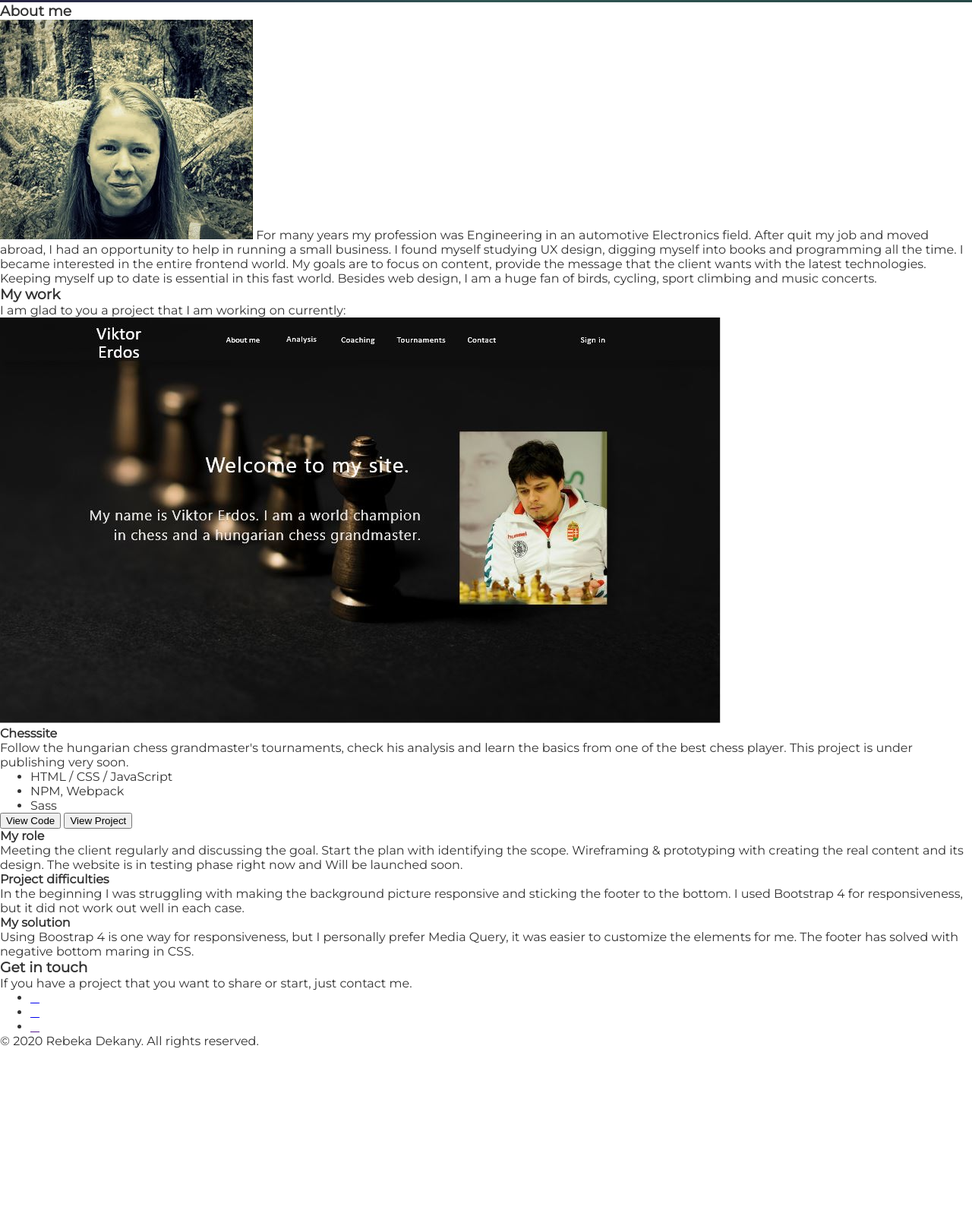
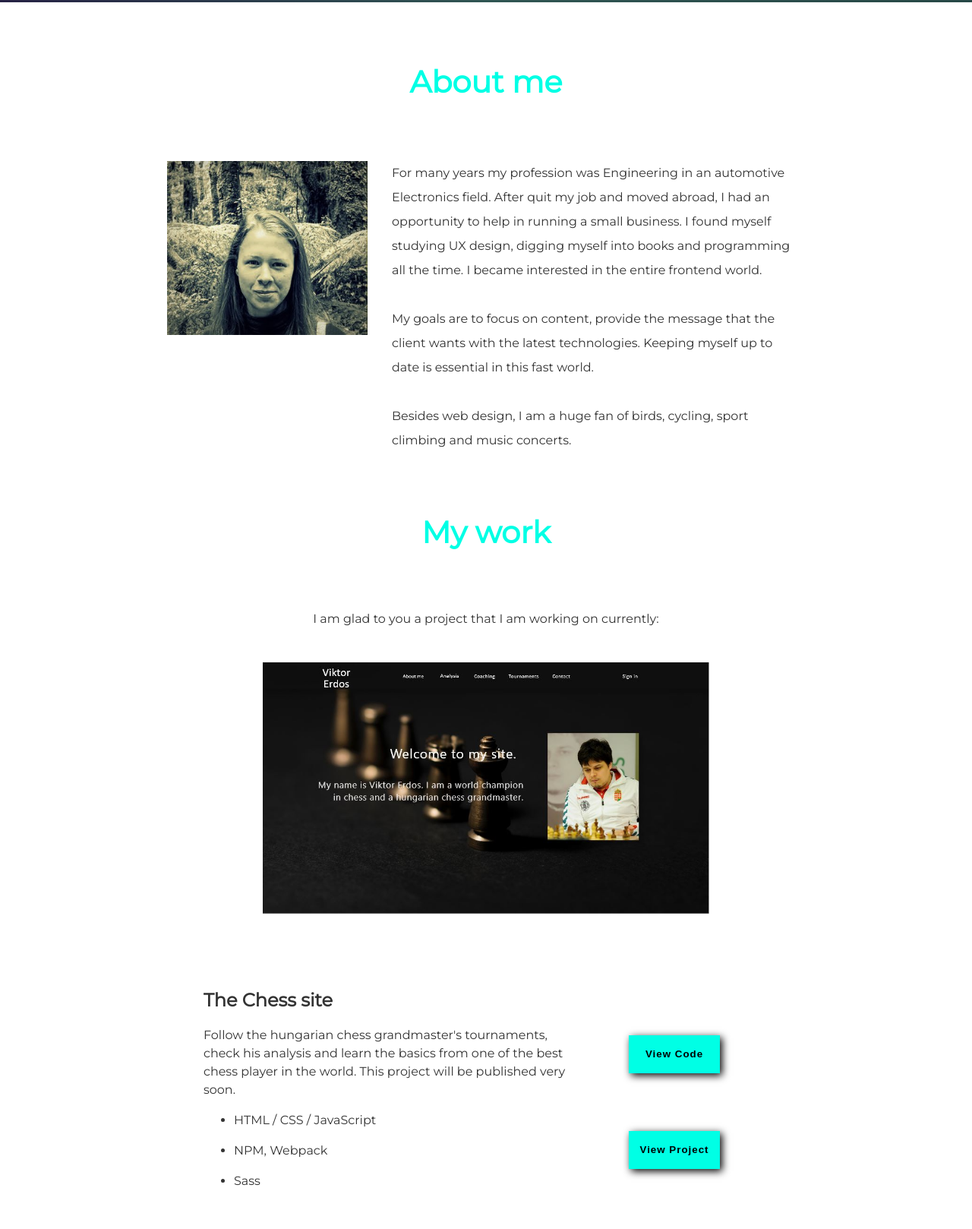
Before and after one commit to rebekadekany/Portfolio, a website built with webpack: page app/index.html in a window 1280 px wide. Shown: the part 765-2383 px from the top of the page at 76% size. Before the commit the page ends 2145 px from the top, so only its background shows below. Built offline with nearby package versions, Linux system fonts and the light colour scheme; files whose address does not match are found by name.

Commit message:
finishing mywork section, working on contact section

```diff
--- /dev/null
+++ b/app/assets/styles/modules/_aboutme.css
@@ -0,0 +1,36 @@
+.aboutme {
+
+    &__container {
+        display: flex;
+        width: 100%;
+        margin: 0 auto;
+        line-height: 2;
+        height: 100%;
+        text-align: top;
+
+
+        &__description {
+            flex: 2;
+            padding-right: 1rem;
+            height: 120%;
+            width: 70%;
+        }
+
+        &__image {
+            flex: 1;
+            padding-right: 2rem;
+            width: 30%;
+            height: 70%;
+        }
+    }
+
+    &__title {
+        display: flex;
+        justify-content: center;
+        text-align: center;
+        padding: 5rem 0;
+        font-size: 2.5rem;
+        color: #00FFE5;
+    }
+
+}
--- a/app/assets/styles/modules/_button.css
+++ b/app/assets/styles/modules/_button.css
@@ -2,7 +2,6 @@
     width: 150px;
     height: 60px;
     border: solid 2px #00FFE5;
-    font-size: 1.2rem;
     font-weight: 600;
     letter-spacing: 1px;
 
@@ -11,5 +10,20 @@
     &__homepage {
         background-color: transparent;
         color: #00FFE5;
+        font-size: 1.2rem;
+
+    }
+
+    &__mywork {
+        margin-left: 1rem;
+        background-color: #00FFE5;
+        box-shadow: 3px 3px 10px;
+        width: 120px;
+        height: 50px;
+
+
+
+
+
     }
 }
--- /dev/null
+++ b/app/assets/styles/modules/_contact.css
@@ -0,0 +1,29 @@
+#contact {
+    background-image: linear-gradient(to left, #274846, #305653, #262244);
+    color: #fff;
+
+}
+
+.contact-container {
+    text-align: center;
+    height: 340px;
+
+    &__bottom {
+        font-size: .6rem;
+    }
+
+    &__middle {
+        margin: 0 auto;
+        text-align: center;
+        padding-bottom: 3rem;
+        width: 40%;
+        line-height: 1.5;
+    }
+
+    &__title {
+        color: #00FFE5;
+        padding: 3rem 0;
+        font-size: 2rem;
+        text-align: left;
+    }
+}
--- /dev/null
+++ b/app/assets/styles/modules/_mywork.css
@@ -0,0 +1,100 @@
+.mywork {
+
+
+    &__main-title {
+        display: flex;
+        justify-content: center;
+        text-align: center;
+        padding: 5rem 0;
+        font-size: 2.5rem;
+        color: #00FFE5;
+    }
+
+    &__main-note {
+        display: flex;
+        justify-content: center;
+        text-align: center;
+    }
+
+    &__main-image {
+        display: flex;
+        justify-content: center;
+        text-align: center;
+        margin: auto;
+        width: 70%;
+        padding: 3rem 0;
+    }
+
+}
+
+.mywork-content {
+    display: flex;
+    line-height: 1.5;
+
+
+    &__container {
+
+        flex: 1;
+        padding: 3rem;
+        -webkit-box-flex: 1;
+        /* OLD - iOS 6-, Safari 3.1-6 */
+        -moz-box-flex: 1;
+        /* OLD - Firefox 19- */
+        width: 20%;
+        /* For old syntax, otherwise collapses. */
+        -webkit-flex: 1;
+        /* Chrome */
+        -ms-flex: 1;
+        /* IE 10 */
+
+
+        &__description {
+
+        }
+
+        &__list {
+
+            padding-top: 1rem;
+
+        }
+
+        &__title {
+            padding-bottom: 1rem;
+            font-size: 1.5rem;
+
+        }
+
+    }
+
+    &__container-btn {
+        flex: 0.5;
+        display: grid;
+        margin-top: 7rem;
+    }
+}
+
+.myrole {
+    display: flex;
+    flex-direction: column;
+    background-color: #00FFE5;
+    text-align: left;
+    justify-content: center;
+    margin:4rem 10rem;
+    box-shadow: 3px 3px 10px;
+
+
+}
+
+.myrole-container {
+    flex: 1;
+    padding: 1.5rem 3rem;
+    line-height: 1.5;
+
+
+    &__title {
+        padding-bottom:1rem;
+        font-size: 1.2rem;
+        font-weight: 600;
+    }
+
+}
--- a/app/assets/styles/modules/_social-icons.css
+++ b/app/assets/styles/modules/_social-icons.css
@@ -7,10 +7,9 @@
 
 .nav-item {
     list-style-type: none;
-    float: left;
     padding: 1.5rem;
     color: #fff;
-        display: inline-block;
+    display: inline-block;
 
 }
 
--- /dev/null
+++ b/app/assets/styles/modules/_wrapper.css
@@ -0,0 +1,6 @@
+.wrapper {
+
+    padding-right: 220px;
+    padding-left: 220px;
+
+}
--- a/app/assets/styles/styles.css
+++ b/app/assets/styles/styles.css
@@ -3,3 +3,7 @@
 @import "modules/_homepage.css";
 @import "modules/_social-icons.css";
 @import "modules/_button.css";
+@import "modules/_wrapper.css";
+@import "modules/_aboutme.css";
+@import "modules/_mywork.css";
+@import "modules/_contact.css";
--- a/app/index.html
+++ b/app/index.html
@@ -54,64 +54,115 @@
         </ul>
     </section>
 
-    <section id="aboutme">
+    <section id="content-container">
+        <div class="wrapper">
+            <div class="aboutme">
 
-        <h3>About me</h3>
-        <img src="\assets\images\GITHUB-profile.jpg" alt="Orsolya Rebeka portfolio profile image">
-        <span>For many years my profession was Engineering in an automotive Electronics field. After quit my job and
-            moved abroad, I had an opportunity to help in running a small business. I found myself studying UX design,
-            digging myself into books and programming all the time. I became interested in the entire frontend world.
-            My goals are to focus on content, provide the message that the client wants with the latest technologies.
+                <h3 class="aboutme__title">About me</h3>
+                <div class="aboutme__container">
+                    <img class="aboutme__container__image" src="\assets\images\GITHUB-profile.jpg"
+                        alt="Orsolya Rebeka portfolio profile image">
+                    <span class="aboutme__container__description">For many years my profession was Engineering in an
+                        automotive
+                        Electronics
+                        field. After quit my job and
+                        moved abroad, I had an opportunity to help in running a small business. I found myself studying
+                        UX
+                        design,
+                        digging myself into books and programming all the time. I became interested in the entire
+                        frontend
+                        world.
+                        <br> <br>
+                        My goals are to focus on content, provide the message that the client wants with the latest
+                        technologies.
                         Keeping myself up to date is essential in this fast world.
-
+                        <br> <br>
                         Besides web design, I am a huge fan of birds, cycling, sport climbing and music concerts.
                     </span>
-    </section>
+                </div>
+            </div>
+        </div>
 
-    <section id="mywork">
+        <div class="mywork">
+            <div class="wrapper">
 
-        <h3>My work</h3>
-        <span>I am glad to you a project that I am working on currently:</span>
-        <img src="\assets\images\Chess-site-image.jpg" alt="Orsolya Rebeka portfolio chess-site">
+                <h3 class="mywork__main-title">My work</h3>
+                <span class="mywork__main-note">I am glad to you a project that I am working on currently:</span>
+                <img class="mywork__main-image" src="\assets\images\Chess-site-image.jpg"
+                    alt="Orsolya Rebeka portfolio chess-site">
 
-        <div>
-            <h4>Chesssite</h4>
-            <span>Follow the hungarian chess grandmaster's tournaments, check his analysis and learn the basics from one
-                of the best chess player. This project is under publishing very soon.</span>
+                <div class="mywork-content">
+
+                    <div class="mywork-content__container">
+                        <h4 class="mywork-content__container__title">The Chess site</h4>
+                        <span class="mywork-content__container__description">Follow the hungarian chess grandmaster's
+                            tournaments,
+                            check his analysis and learn the basics from one
+                            of the best chess player in the world. This project will be published very soon.</span>
                         <ul>
-                <li>HTML / CSS / JavaScript</li>
-                <li>NPM, Webpack</li>
-                <li>Sass</li>
+                            <li class="mywork-content__container__list">HTML / CSS / JavaScript</li>
+                            <li class="mywork-content__container__list">NPM, Webpack</li>
+                            <li class="mywork-content__container__list">Sass</li>
                         </ul>
                     </div>
 
-        <div>
-            <button>View Code</button>
-            <button>View Project</button>
+                    <div class="mywork-content__container-btn">
+                        <button class="btn btn__mywork">View Code</button>
+                        <button class="btn btn__mywork">View Project</button>
                     </div>
 
-        <div class="myrole-section">
-            <h4>My role</h4>
-            <span>Meeting the client regularly and discussing the goal. Start the plan with identifying the scope.
-                Wireframing & prototyping with creating the real content and its design. The website is in testing phase
+                </div>
+
+                <div class="myrole">
+                    <div class="myrole-container">
+                        <h4 class="myrole-container__title">My role</h4>
+                        <span class="myrole-container__description">Meeting the client regularly and discussing the
+                            goal.
+                            Start the plan with identifying the
+                            scope.
+                            Wireframing & prototyping with creating the real content and its design. The website is in
+                            testing phase
                             right now and Will be launched soon.</span>
+                    </div>
+                    <div class="myrole-container">
 
-            <h4>Project difficulties</h4>
-            <span>In the beginning I was struggling with making the background picture responsive and sticking the
-                footer to the bottom. I used Bootstrap 4 for responsiveness, but it did not work out well in each case.
+                        <h4 class="myrole-container__title">Project difficulties</h4>
+                        <span class="myrole-container__description">In the beginning I was struggling with making the
+                            background picture responsive and sticking
+                            the
+                            footer to the bottom. I used Bootstrap 4 for responsiveness, but it did not work out well in
+                            each case.
                         </span>
+                    </div>
 
-            <h4>My solution</h4>
-            <span>Using Boostrap 4 is one way for responsiveness, but I personally prefer Media Query, it was easier to
+                    <div class="myrole-container">
+
+                        <h4 class="myrole-container__title">My solution</h4>
+                        <span class="myrole-container__description">Using Boostrap 4 is one way for responsiveness, but
+                            I
+                            personally prefer Media Query, it was
+                            easier to
                             customize the elements for me. The footer has solved with negative bottom maring in CSS.
                         </span>
                     </div>
+                </div>
+
+            </div>
+    </section>
+
     </section>
 
 
+
     <section id="contact">
-        <h3>Get in touch</h3>
-        <span>If you have a project that you want to share or start, just contact me.</span>
+        <div class="wrapper">
+            <div class="contact-container">
+                <h3 class="contact-container__title">Get in touch</h3>
+                <div class="contact-container__middle">
+
+                    <span class="contact-container__middle__description">If you have a project that you want to share or
+                        start, just contact
+                        me.</span>
 
                     <ul>
                         <li>
@@ -124,9 +175,10 @@
                             <a href=""> <i class="fab fa-linkedin"> </i> </a>
                         </li>
                     </ul>
+                </div>
 
-        <span>© 2020 Rebeka Dekany. All rights reserved.</span>
-
+                <span class="contact-container__bottom">© 2020 Rebeka Dekany. All rights reserved.</span>
+            </div>
     </section>
 
     <script src="bundled.js"></script>
```
Lines whose indentation alone changed are shown as unchanged.
